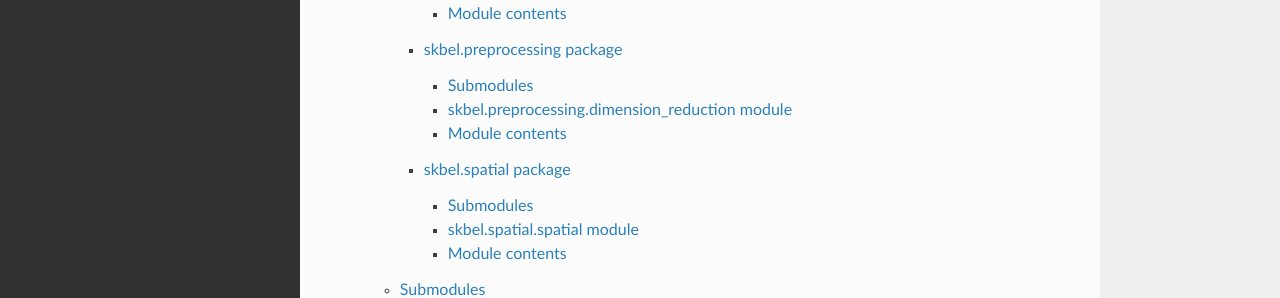
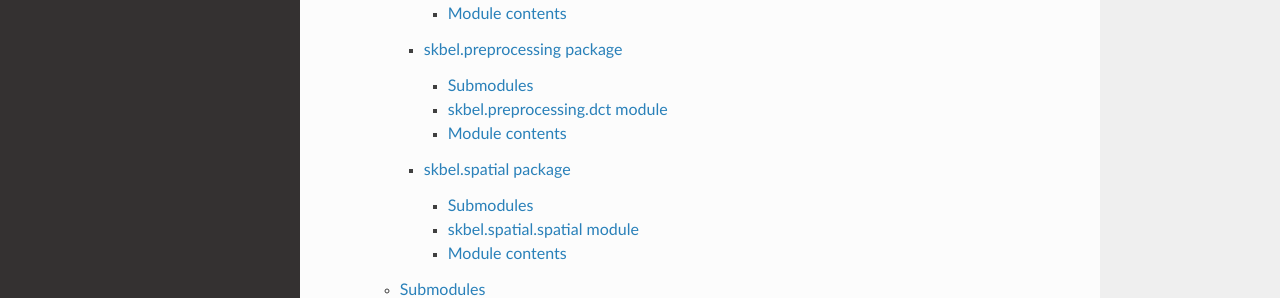
Before and after one commit to robinthibaut/skbel, a Sphinx documentation site: the page built from docs/source/modules.rst, in a window 1280 px wide and 1117 px high. Shown: the part 578-876 px from the top of the window. Built offline with Sphinx 7.4.7 and the Read the Docs theme 2.0.0, drawn with Linux system fonts in a browser that asks for light colours.

Commit message:
Minor changes

```diff
--- a/docs/source/skbel.preprocessing.rst
+++ b/docs/source/skbel.preprocessing.rst
@@ -4,10 +4,10 @@ skbel.preprocessing package
 Submodules
 ----------
 
-skbel.preprocessing.dimension\_reduction module
------------------------------------------------
+skbel.preprocessing.dct module
+------------------------------
 
-.. automodule:: skbel.preprocessing.dimension_reduction
+.. automodule:: skbel.preprocessing.dct
    :members:
    :undoc-members:
    :show-inheritance:
```
